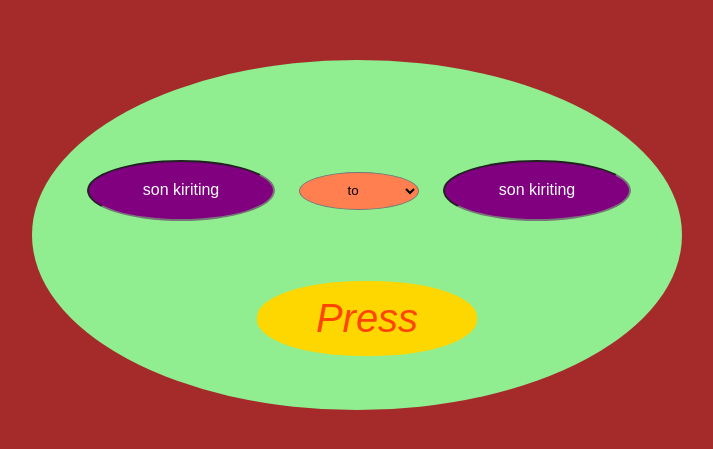
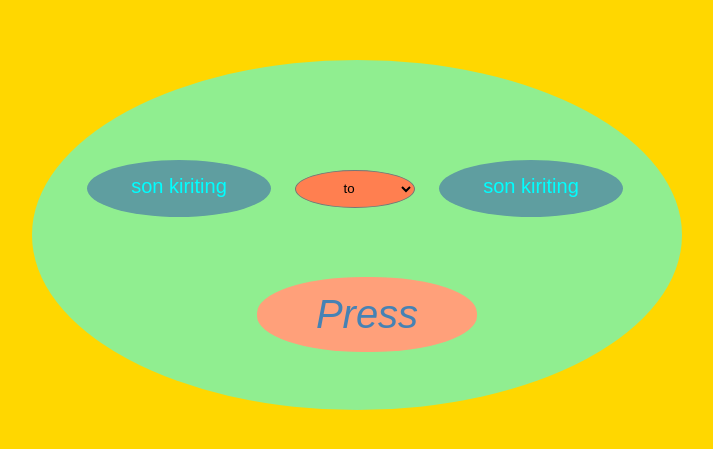
Before and after one commit to breezepm77/kankulyator, a plain HTML site: page index.html in a window 1280 px wide. Shown: the part 165-614 px from the top of the page, without its empty margins (283-996 px from the left). Drawn offline with Linux system fonts and the light colour scheme.

Commit message:
kankulyator

```diff
--- a/STYLE.CSS
+++ b/STYLE.CSS
@@ -1,5 +1,5 @@
 body{
-    background-color: brown;
+    background-color:gold;
     padding: 0;
     margin: 0;
 }
@@ -11,36 +11,38 @@ body{
 
 }
 #form{
-    border-radius: 50%;
+    border-radius: 80%;
     background-color: lightgreen;
     width: 650px;
     height: 350px;
 }
 #input{
     border-radius: 50%;
-    background-color: purple;
+    background-color:cadetblue;
     width: 180px;
     height: 55px;
     margin-left: 55px;
     text-align: center;
     margin-right: 20px;
+    border: none;
 }
 #input::placeholder{
-    color: #fff;
-    font-size: 16px;
+    color: cyan;
+    font-size: 20px;
 }
 #number{
     border-radius: 50%;
-    background-color: purple;
+    background-color: cadetblue;
     width: 180px;
     height: 55px;
     margin-top: 100px;
     text-align: center;
     margin-left: 20px;
+    border: none;
 }
 #number::placeholder{
-    color: #fff;
-    font-size: 16px;
+    color: cyan;
+    font-size: 20px;
 }
 #select{
     border-radius: 50%;
@@ -49,17 +51,14 @@ body{
     background-color:coral;
     text-align: center;
 }
-#select:focus{
-    background-color: cornsilk;
-}
 #button{
     border-radius: 48%;
     width: 220px;
     height: 75px;
     margin-left: 225px;
     border: none;
-    background-color:gold;
-    color: orangered;
+    background-color:lightsalmon;
+    color:steelblue;
     margin-top: 60px;
     font-size: 40px;
 }
```
